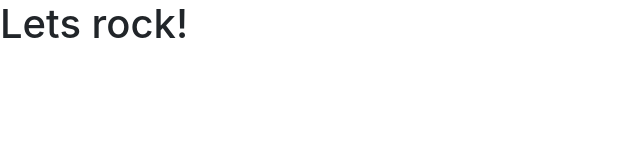
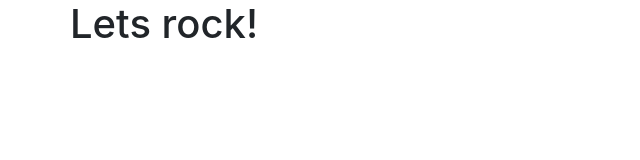
Before and after one commit to thir13en/webpack-starter, a plain HTML site: page html_template.html in a window 1280 px wide. Shown: the whole page, without its empty margins (0-640 px from the left). Drawn offline with nearby package versions, Linux system fonts and the light colour scheme.

Commit message:
added some more dom and favicon

```diff
--- a/html_template.html
+++ b/html_template.html
@@ -8,9 +8,11 @@
 	<meta name="description" content="{{page description}}">
     <meta name="viewport" content="width=device-width, initial-scale=1, shrink-to-fit=no">
 
+    <!-- favicon -->
+    <link rel="icon" href="path/to/favicon.jpg">
+    <link rel="apple-touch-icon" href="path/to/favicon.png">
 
     <!-- include bootstrap and fontawesome css -->
-    <link rel="apple-touch-icon" href="icon.png">
     <link rel="stylesheet" href="https://stackpath.bootstrapcdn.com/bootstrap/4.3.1/css/bootstrap.min.css">
     <link
     	rel="stylesheet"
@@ -21,7 +23,13 @@
 </head>
 
 <body>
-	<h1>Lets rock!</h1>
+	<div class="container">
+		<div class="row">
+			<div class="col-xs-12">
+				<h1>Lets rock!</h1>
+			</div>
+		</div>
+	</div>
 </body>
 
 <!-- include jquery and font awesome scripts -->
```
